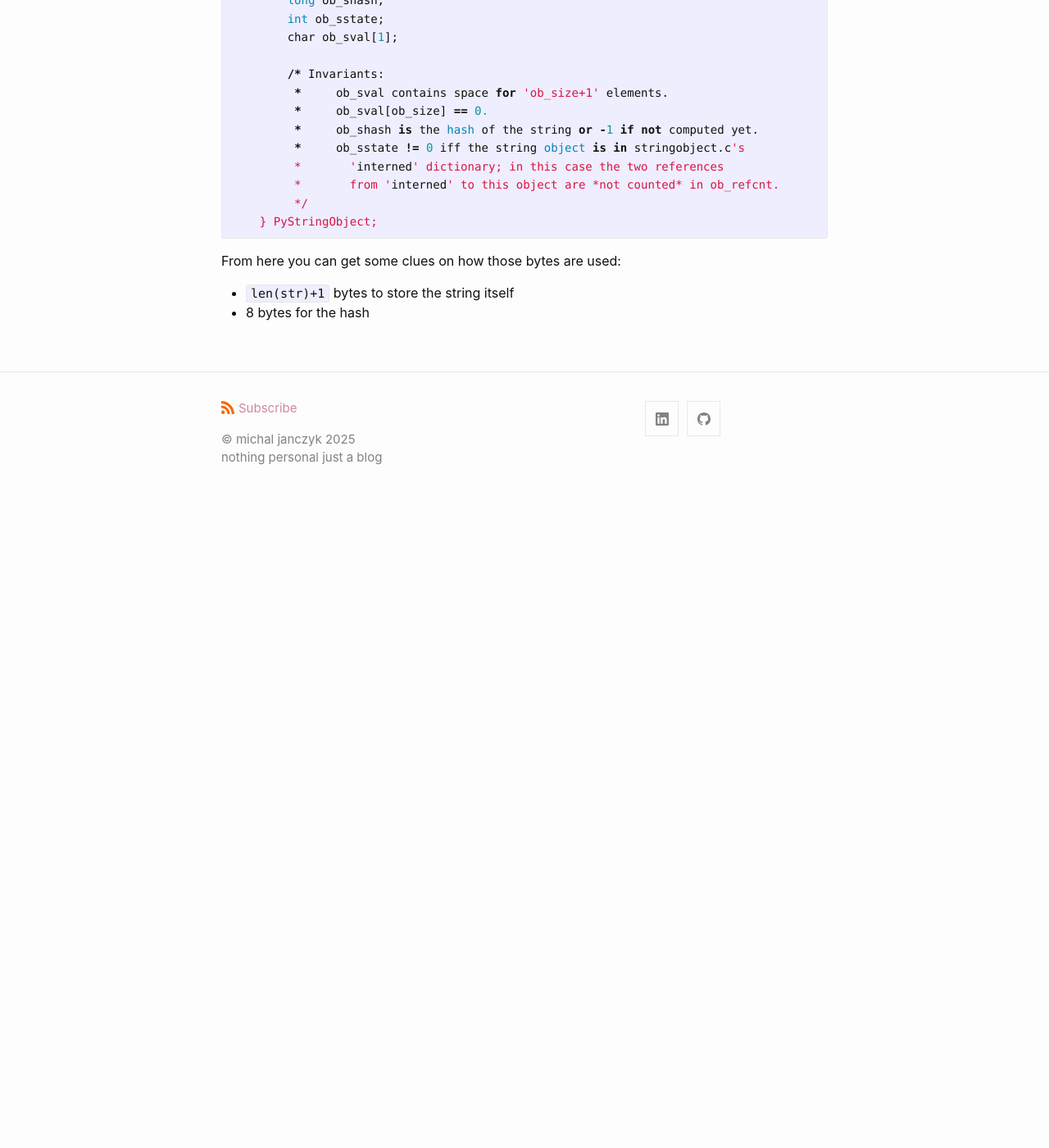
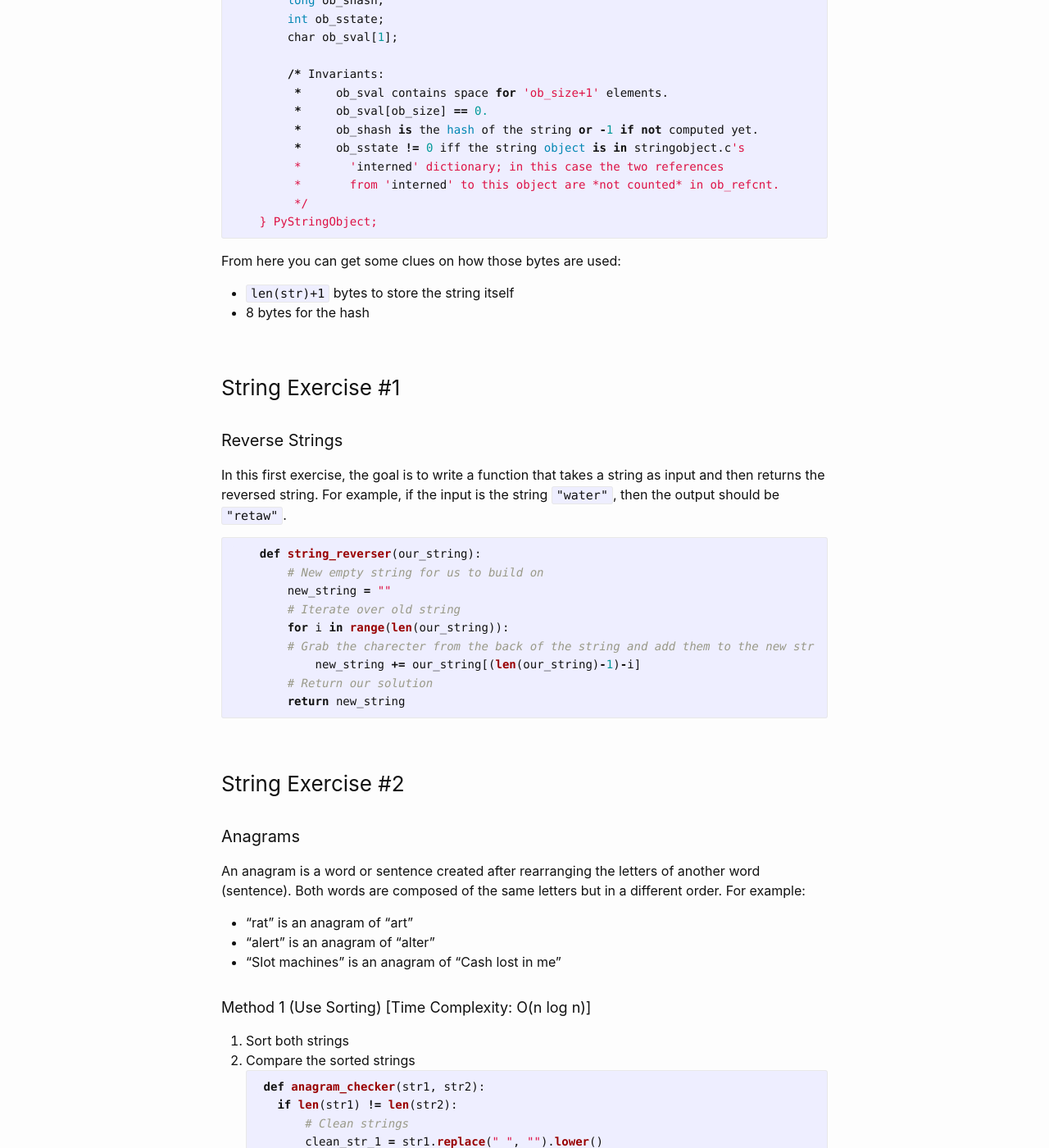
Before and after one commit to michal0janczyk/michaljanczyk.github.io, a Jekyll site: the page built from _posts/algorithms/2020-11-30-string.markdown, in a window 1280 px wide and 1400 px high, scrolled down 885 px. Shown: the whole window at 82% size. Built offline with Jekyll 4.4.1, drawn with Linux system fonts in a browser that asks for light colours; before the commit the page ends 1515 px from its top, so only the background shows below that; some of the changed text lies outside the part shown.

Commit message:
Update 2020-11-30-string.markdown

````diff
--- a/_posts/algorithms/2020-11-30-string.markdown
+++ b/_posts/algorithms/2020-11-30-string.markdown
@@ -19,16 +19,16 @@ ASCII defines 128 characters, which map to the numbers 0–127. Unicode defines
 
 
 Strings in Python
-{% highlight python %}
+```python
     >>> import sys
     >>> sys.getsizeof("")
     40
-{% endhighlight %}
+```
 
 In Python strings are objects, so that values is the size of the object itself. So this size will always be bigger than the string size itself.
 From `stringobject.h`:
 
-{% highlight python %}
+```python
     typedef struct {
         PyObject_VAR_HEAD
         long ob_shash;
@@ -44,9 +44,95 @@ From `stringobject.h`:
          *       from 'interned' to this object are *not counted* in ob_refcnt.
          */
     } PyStringObject;
-{% endhighlight %}
+```
 
 From here you can get some clues on how those bytes are used:
 
 - `len(str)+1` bytes to store the string itself
 - 8 bytes for the hash
+
+
+### String Exercise #1
+#### Reverse Strings
+In this first exercise, the goal is to write a function that takes a string as input and then returns the reversed string.
+For example, if the input is the string `"water"`, then the output should be `"retaw"`.
+
+```python
+    def string_reverser(our_string):
+        # New empty string for us to build on
+        new_string = ""
+        # Iterate over old string
+        for i in range(len(our_string)):
+        # Grab the charecter from the back of the string and add them to the new str
+            new_string += our_string[(len(our_string)-1)-i]
+        # Return our solution
+        return new_string
+```
+
+### String Exercise #2
+#### Anagrams
+An anagram is a word or sentence created after rearranging the letters of another word (sentence). Both words are composed of the same letters but in a different order.
+For example:
+
+- "rat" is an anagram of "art"
+- "alert" is an anagram of "alter"
+- "Slot machines" is an anagram of "Cash lost in me"
+
+##### Method 1 (Use Sorting) [Time Complexity: O(n log n)]
+1. Sort both strings
+2. Compare the sorted strings
+```python
+    def anagram_checker(str1, str2):
+      if len(str1) != len(str2):
+          # Clean strings
+          clean_str_1 = str1.replace(" ", "").lower()
+          clean_str_2 = str2.replace(" ", "").lower()
+          if sorted(clean_str_1) == sorted(clean_str_2):
+              return True
+      return False
+```
+
+##### Method 2 (Count characters)
+This method assumes that the set of possible characters in both strings is small. In the following implementation, it is assumed that the characters are stored using 8 bit and there can be 256 possible characters.
+Method 3 (Count characters using one array) [Time Complexity: O(n)]
+The above implementation can be further to use only one count array instead of two. We can increment the value in count array for characters in str1 and decrement for characters in str2. Finally, if all count values are 0, then the two strings are anagram of each other. Thanks to Ace for suggesting this optimization.
+```python
+    bool areAnagram(char* str1, char* str2)
+    {
+    // Create a count array and initialize all values as 0
+    int count[NO_OF_CHARS] = { 0 };
+    int i;
+    // For each character in input strings, increment count in
+    // the corresponding count array
+    for (i = 0; str1[i] && str2[i]; i++) {
+        count[str1[i]]++;
+        count[str2[i]]--;
+    }
+
+    // If both strings are of different length. Removing this condition
+    // will make the program fail for strings like "aaca" and "aca"
+    if (str1[i] || str2[i])
+        return false;
+
+    // See if there is any non-zero value in count array
+    for (i = 0; i < NO_OF_CHARS; i++)
+        if (count[i])
+            return false;
+    return true;
+    }
+```
+
+### String Exercise #3
+#### Hamming Distance
+In information theory, the Hamming distance between two strings of equal length is the number of positions at which.
+A measure of the difference of two strings of the same length, expressing the number of places (positions) in which the two strings differ. In other words, it is the fewest number of changes (replacing an item with another) that can make one string into another.
+```python
+    def hamming_distance(str1, str2):
+      if len(str1) == len(str2):
+          count = 0
+          for char in range(len(str1)):
+              if str1[char] != str2[char]:
+                  count+=1
+          return count
+      return None
+```
````
